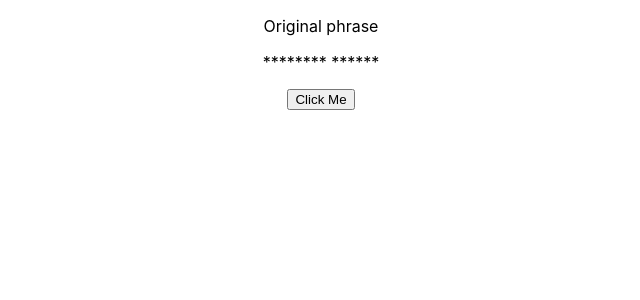
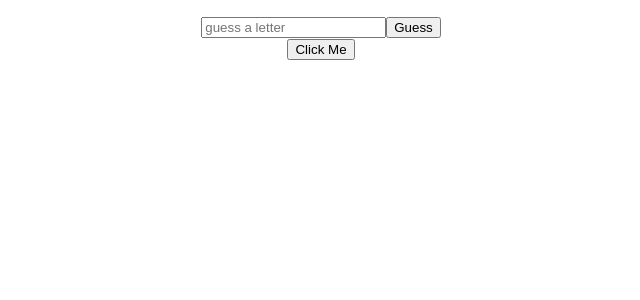
Before and after one commit to erwannd/Project4-part1, a React (Create React App) app: page / in a window 1280 px wide. Shown: the top 300 px of the page, without its empty margins (319-959 px from the left). Built offline with nearby package versions, Linux system fonts and the light colour scheme.

Commit message:
Added child component GetPlayerGuess.

```diff
--- a/src/App.js
+++ b/src/App.js
@@ -1,9 +1,10 @@
 import React, { useEffect, useState } from "react";
 import "./App.css";
 import phraseList from "./static/phrases.json";
+import PlayerGuess from "./GetPlayerGuess";
 
 export default function App() {
-  const [randomPhrase, setRandomPhrase] = useState("Original phrase");
+  const [randomPhrase, setRandomPhrase] = useState("");
   const [displayedPhrase, setDisplayedPhrase] = useState("");
 
   useEffect(() => {
@@ -20,6 +21,7 @@ export default function App() {
     <div className="App">
       <p>{randomPhrase}</p>
       <p>{displayedPhrase}</p>
+      <PlayerGuess />
       <button onClick={handleClick}>Click Me</button>
     </div>
   );
--- /dev/null
+++ b/src/GetPlayerGuess.js
@@ -0,0 +1,29 @@
+import React, { useEffect, useState } from "react";
+
+export default function PlayerGuess() {
+  const [guess, setGuess] = useState("");
+
+  const handleText = (e) => {
+    console.log(e.target.value);
+    setGuess(e.target.value);
+  };
+
+  const handleGuessSubmission = (event) => {
+    event.preventDefault();
+    console.log(guess);
+  };
+
+  return (
+    <div className="guess-area">
+      <form onSubmit={handleGuessSubmission}>
+        <input
+          type="text"
+          value={guess}
+          placeholder="guess a letter"
+          onChange={handleText}
+        ></input>
+        <button type="submit">Guess</button>
+      </form>
+    </div>
+  );
+}
```
